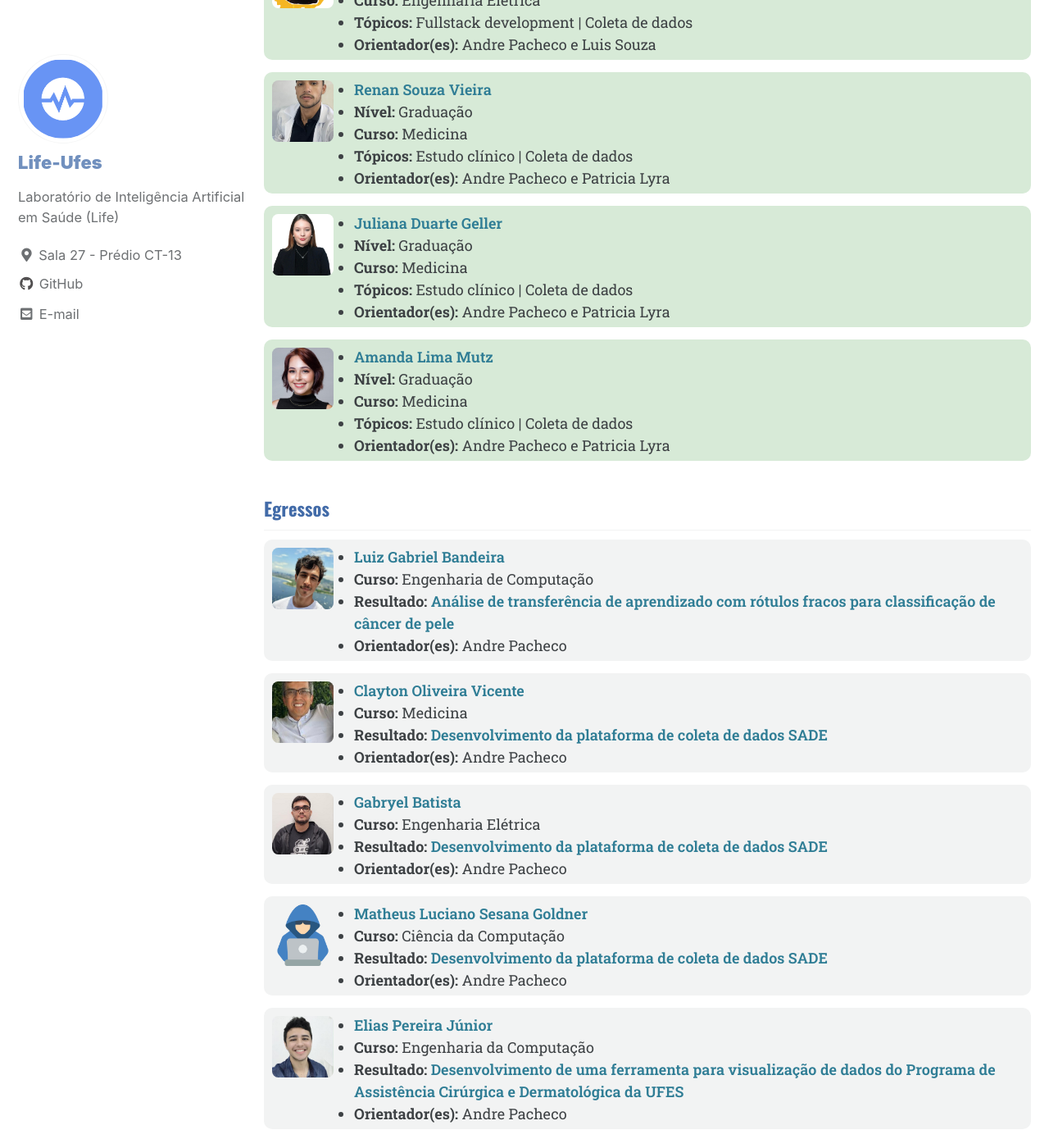
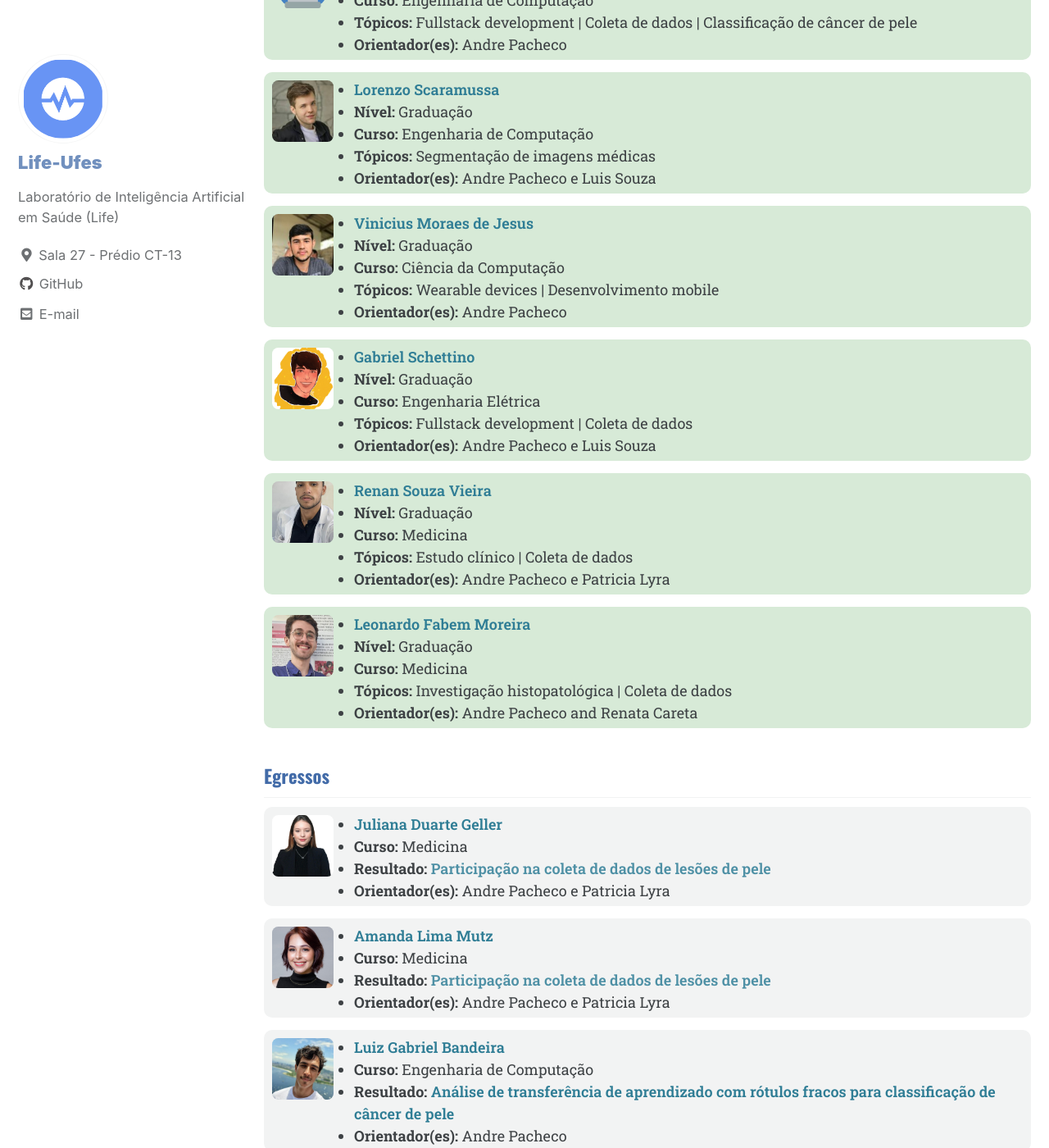
Before and after one commit to life-ufes/site, a Jekyll site: the page built from _pages/equipe.md, in a window 1280 px wide and 1400 px high, scrolled down 2790 px. Shown: the whole window at 82% size. Built offline with Jekyll 4.4.1, drawn with Linux system fonts in a browser that asks for light colours; cached includes are drawn as plain includes; some of the changed text lies outside the part shown.

Commit message:
update students

```diff
--- a/_data/members.yml
+++ b/_data/members.yml
@@ -59,6 +59,21 @@ students:
     supervisors: "Andre Pacheco"
     level: "Pós-Graduação"
 
+  - name: "Higor David Oliveira"
+    photo: "higor.gif"
+    site: "http://lattes.cnpq.br/2607139938549822"
+    topics: "Wearables | Tiny ML"
+    course: "Mestrado em Informática"
+    level: "Pós-Graduação"
+    supervisors: "Andre Pacheco e Rodolfo Villaça"
+
+  - name: "Pedro Henrique Galdino Bouzon"
+    site: "http://lattes.cnpq.br/0268217319630732"
+    topics: "Multimodal Learning | Medical Datasets"
+    course: "Mestrado em Informática"
+    llevel: "Pós-Graduação"
+    supervisors: "Andre Pacheco"
+
   - name: "Afonso Salvador"
     photo: "afonso_salvador.jpeg"
     site: "https://www.linkedin.com/in/afonso-salvador-67869b23a/"
@@ -98,6 +113,14 @@ students:
     supervisors: "Andre Pacheco e Luis Souza"
     level: "Graduação"
 
+  - name: "Vinicius Moraes de Jesus"
+    site: "https://br.linkedin.com/in/viniciusmdj"
+    photo: "vinicius.jpeg"
+    topics: "Wearable devices | Desenvolvimento mobile"
+    course: "Ciência da Computação"
+    supervisors: "Andre Pacheco"
+    level: "Graduação"
+
   - name: "Gabriel Schettino"
     photo: "gabriel_schettino.png"
     site: "https://github.com/gabrielschettino"
@@ -114,23 +137,29 @@ students:
     supervisors: "Andre Pacheco e Patricia Lyra"
     level: "Graduação"
 
+  - name: "Leonardo Fabem Moreira"
+    photo: "leonardo.gif"
+    site: "http://lattes.cnpq.br/3736382234654211"
+    topics: "Investigação histopatológica | Coleta de dados"
+    course: "Medicina"
+    supervisors: "Andre Pacheco and Renata Careta"
+    level: "Graduação"
+
+alumni:
   - name: "Juliana Duarte Geller"
     photo: "juliana.jpg"
     site: "http://lattes.cnpq.br/6733249836692802"
-    topics: "Estudo clínico | Coleta de dados"
     course: "Medicina"
     supervisors: "Andre Pacheco e Patricia Lyra"
-    level: "Graduação"
+    resultado: "Participação na coleta de dados de lesões de pele"
 
   - name: "Amanda Lima Mutz"
     photo: "amanda.jpg"
     site: "http://lattes.cnpq.br/1807546585281240"
-    topics: "Estudo clínico | Coleta de dados"
     course: "Medicina"
     supervisors: "Andre Pacheco e Patricia Lyra"
-    level: "Graduação"
+    resultado: "Participação na coleta de dados de lesões de pele"
 
-alumni:
   - name: "Luiz Gabriel Bandeira"
     photo: "luiz_bandeira.jpeg"
     site: "https://github.com/LuizGBR"
```
Also changed, not shown: assets/imgs/equipe/alunos/higor.gif (added), assets/imgs/equipe/alunos/joao.jpeg (deleted), assets/imgs/equipe/alunos/leonardo.gif (added), assets/imgs/equipe/alunos/vinicius.jpeg (added), assets/imgs/equipe/egressos/amanda.jpg (renamed from assets/imgs/equipe/alunos/amanda.jpg), assets/imgs/equipe/egressos/arthur_trarbach.jpeg (renamed from assets/imgs/equipe/alunos/arthur_trarbach.jpeg), assets/imgs/equipe/egressos/juliana.jpg (renamed from assets/imgs/equipe/alunos/juliana.jpg).
